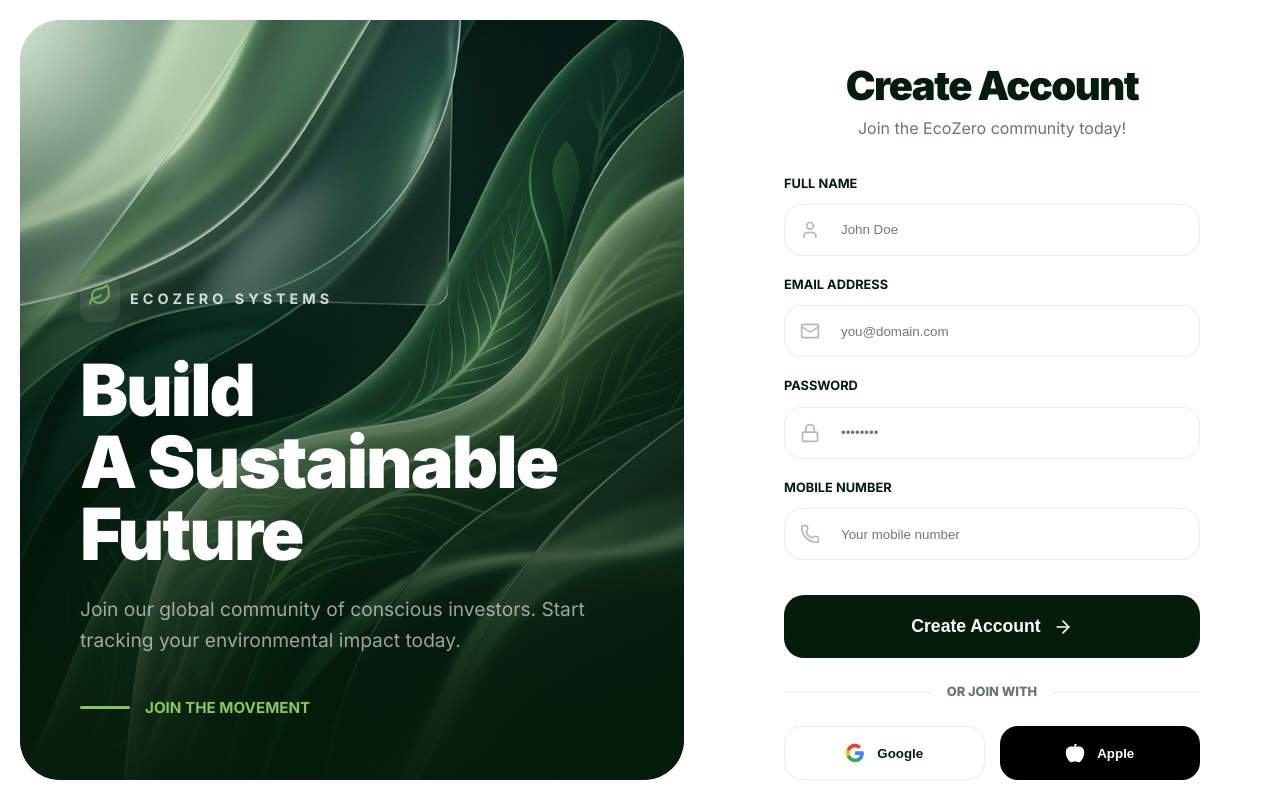
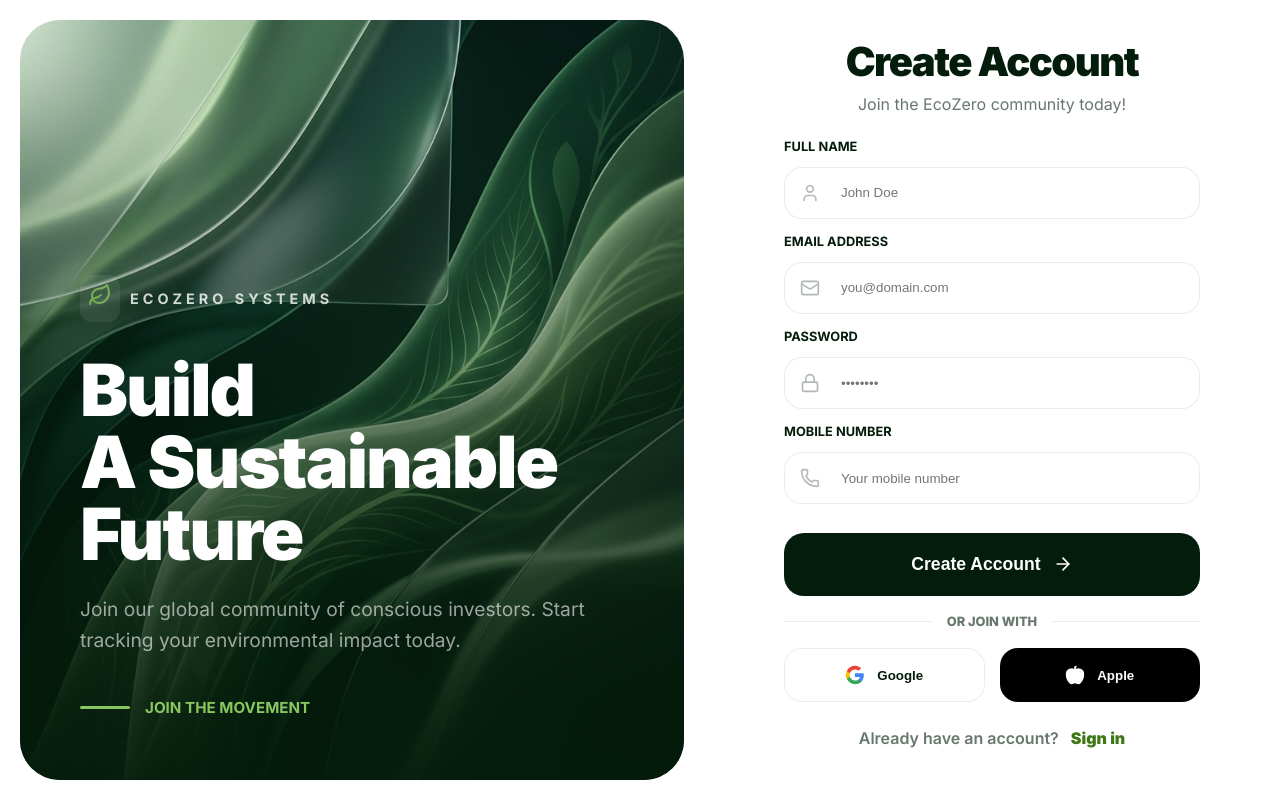
Before and after one commit to wazeer-dev/ecozeroo, a Next.js app: page /signup in a window 1280 px wide. Built offline with nearby package versions, Linux system fonts and the light colour scheme; no server answers; the database is empty.

Commit message:
style: optimize layout to fit within one screen without scrolling

```diff
--- a/src/app/signup/page.tsx
+++ b/src/app/signup/page.tsx
@@ -244,15 +244,15 @@ export default function SignupPage() {
       </div>
 
       {/* Right Pane - Form Card */}
-      <div className="login-form-container" style={{ width: '45%', minWidth: '500px', display: 'flex', alignItems: 'flex-start', justifyContent: 'center', padding: '4rem 5rem 3rem 5rem', background: '#fff', overflowY: 'auto' }}>
+      <div className="login-form-container" style={{ width: '45%', minWidth: '500px', display: 'flex', alignItems: 'flex-start', justifyContent: 'center', padding: '2.5rem 5rem', background: '#fff', overflowY: 'auto' }}>
         <div style={{ width: '100%', maxWidth: '420px', animation: 'fadeIn 0.8s ease-out' }}>
 
-          <div style={{ textAlign: 'center', marginBottom: '2rem' }}>
+          <div style={{ textAlign: 'center', marginBottom: '1.2rem' }}>
             <h2 style={{ fontSize: '2.5rem', fontWeight: 900, color: colors.text, marginBottom: '0.5rem', letterSpacing: '-1.5px' }}>Create Account</h2>
             <p style={{ color: colors.textMuted, fontSize: '1rem' }}>Join the EcoZero community today!</p>
           </div>
 
-          <form onSubmit={handleSignup} style={{ display: 'flex', flexDirection: 'column', gap: '1.2rem' }}>
+          <form onSubmit={handleSignup} style={{ display: 'flex', flexDirection: 'column', gap: '0.8rem' }}>
             <div>
               <label style={{ display: 'block', marginBottom: '0.6rem', color: colors.text, fontWeight: 700, fontSize: '0.8rem', textTransform: 'uppercase' }}>Full Name</label>
               <div style={{ position: 'relative' }}>
@@ -291,7 +291,7 @@ export default function SignupPage() {
           </form>
 
           {/* Social Divider */}
-          <div style={{ display: 'flex', alignItems: 'center', margin: '1.5rem 0', gap: '15.2px' }}>
+          <div style={{ display: 'flex', alignItems: 'center', margin: '1rem 0', gap: '15.2px' }}>
             <div style={{ flex: 1, height: '1px', background: colors.border }}></div>
             <span style={{ color: colors.textMuted, fontSize: '0.8rem', fontWeight: 800, textTransform: 'uppercase' }}>OR JOIN WITH</span>
             <div style={{ flex: 1, height: '1px', background: colors.border }}></div>
@@ -322,7 +322,7 @@ export default function SignupPage() {
             </button>
           </div>
 
-          <div style={{ marginTop: '2.5rem', textAlign: 'center', color: colors.textMuted, fontSize: '1rem', fontWeight: 600, paddingBottom: '3rem' }}>
+          <div style={{ marginTop: '1.5rem', textAlign: 'center', color: colors.textMuted, fontSize: '1rem', fontWeight: 600, paddingBottom: '2rem' }}>
             Already have an account? <Link href="/login" style={{ color: colors.primary, textDecoration: 'none', fontWeight: 900, marginLeft: '8px' }}>Sign in</Link>
           </div>
         </div>
```
Also changed, not shown: src/app/login/page.tsx (+5 -5 lines).
